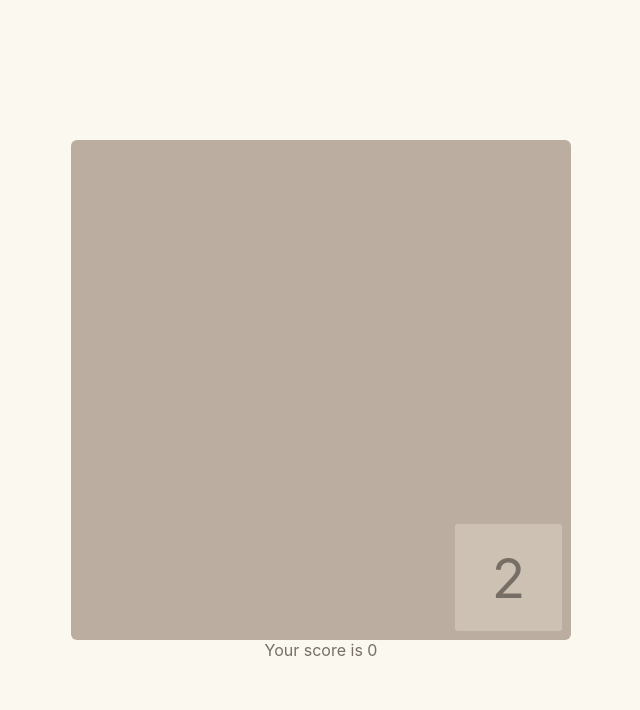
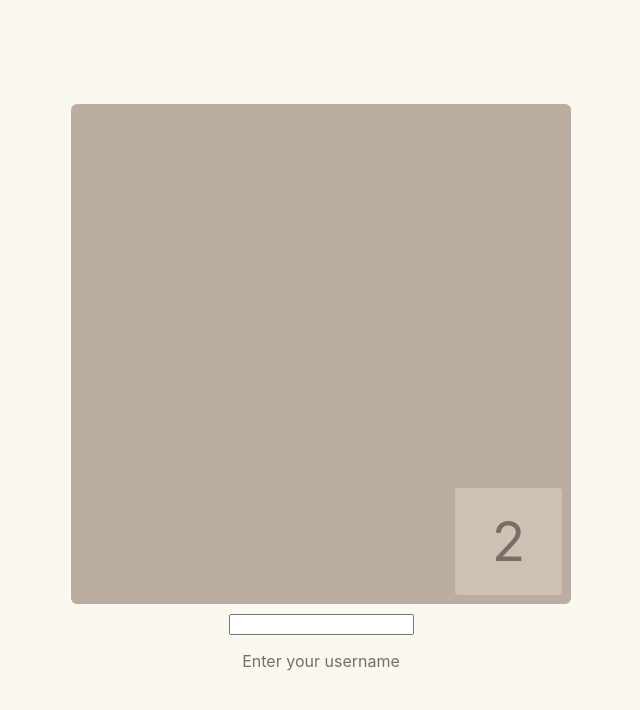
Before and after one commit to alexbrbr/hooks-2048, a React (Create React App) app: page / in a window 1280 px wide. Shown: the top 710 px of the page, without its empty margins (319-959 px from the left). Built offline with nearby package versions, Linux system fonts and the light colour scheme.

Commit message:
Add username

```diff
--- a/src/App.css
+++ b/src/App.css
@@ -7,3 +7,11 @@
     align-items: center;
     justify-content: center;
 }
+
+.score-board {
+    display: flex;
+    align-items: center;
+    justify-content: center;
+    flex-direction: column;
+    margin: 10px;
+}
--- a/src/App.tsx
+++ b/src/App.tsx
@@ -13,7 +13,13 @@ function App() {
     const [score, setScore] = useState(0)
     const [grid, setGrid] = useState<number[][]>(defaultGrid)
     const [hasWon, setHasWon] = useState(false)
+    const [userName, setUserName] = useState('')
 
+    function handleChange(
+        e: React.ChangeEvent<HTMLInputElement>
+    ) {
+        setUserName(e.target.value)
+    }
     const onKeyPress = (direction: direction) => {
         const {
             score: scoreToAdd,
@@ -57,7 +63,14 @@ function App() {
     return (
         <div className="game">
             <Grid grid={grid} onKeyPress={onKeyPress} />
-            <Score score={score} />
+            <div className="score-board">
+                <input
+                    type="text"
+                    value={userName}
+                    onChange={handleChange}
+                />
+                <Score score={score} userName={userName} />
+            </div>
         </div>
     )
 }
--- a/src/components/Score.tsx
+++ b/src/components/Score.tsx
@@ -2,10 +2,17 @@ import React from 'react'
 
 interface scoreProps {
     score: number
+    userName: string
 }
 function Score(props: scoreProps) {
-    const { score } = props
-    return <div>Your score is {score}</div>
+    const { score, userName } = props
+    return userName ? (
+        <p>
+            Score for user {userName} : {score}
+        </p>
+    ) : (
+        <p>Enter your username</p>
+    )
 }
 
 export default Score
```
